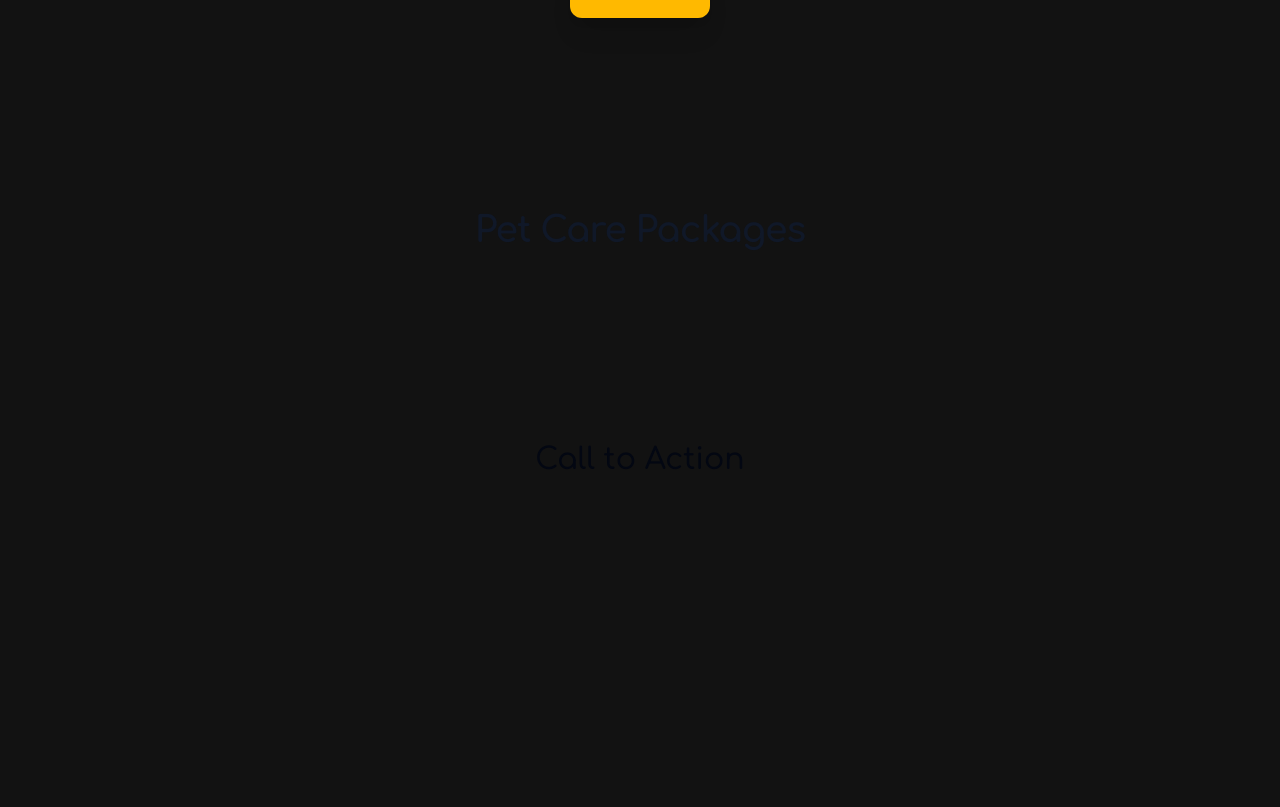
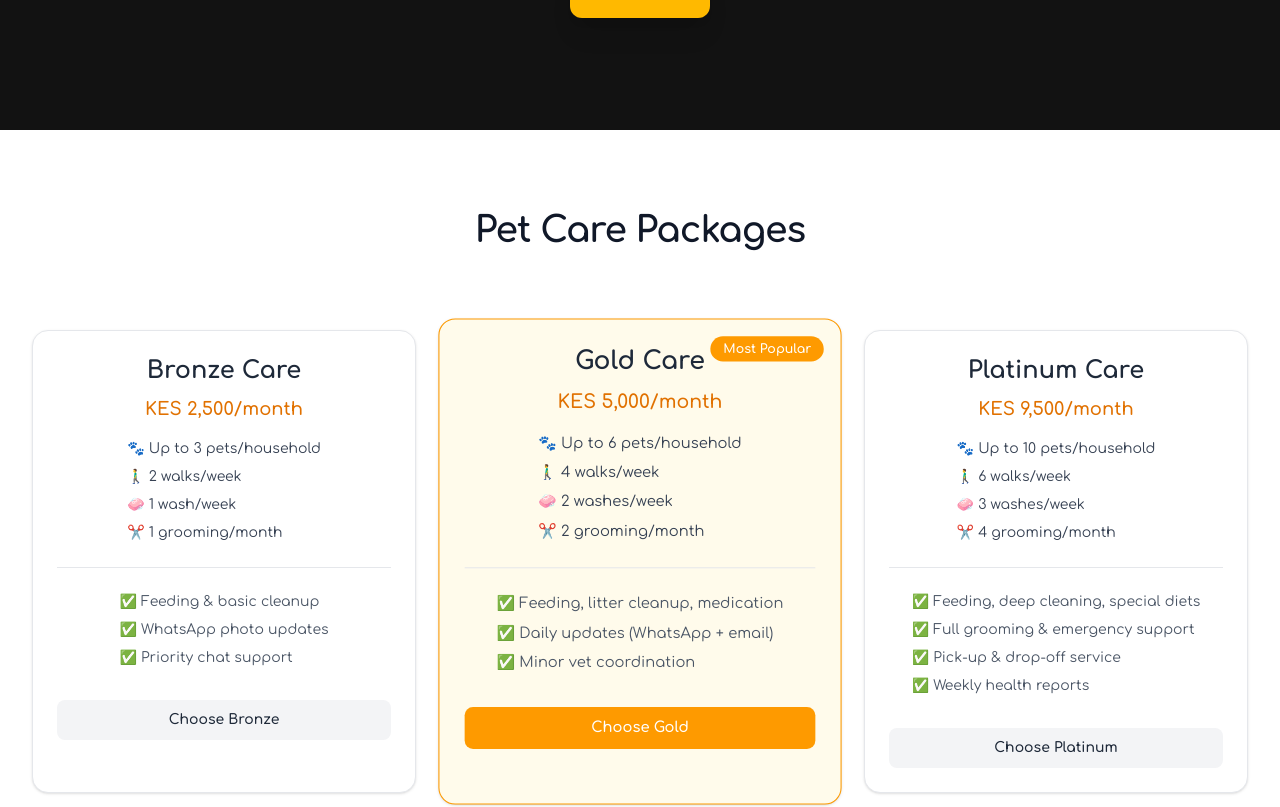
Before and after one commit to madgenius1/dianipetcare, a Next.js app in the folder frontend/: page / in a window 1280 px wide. Shown: the part 3447-4254 px from the top of the page. Built offline with nearby package versions, Linux system fonts and the light colour scheme.

Commit message:
Modified Pricing

```diff
--- a/frontend/src/app/components/landing/Pricing.tsx
+++ b/frontend/src/app/components/landing/Pricing.tsx
@@ -1,16 +1,102 @@
+export default function Pricing() {
+    const tiers = [
+        {
+            id: "bronze",
+            name: "Bronze Care",
+            price: "KES 2,500",
+            pets: "Up to 3 pets/household",
+            walks: "2 walks/week",
+            washes: "1 wash/week",
+            grooming: "1 grooming/month",
+            includes: [
+                "Feeding & basic cleanup",
+                "WhatsApp photo updates",
+                "Priority chat support",
+            ],
+        },
+        {
+            id: "gold",
+            name: "Gold Care",
+            price: "KES 5,000",
+            pets: "Up to 6 pets/household",
+            walks: "4 walks/week",
+            washes: "2 washes/week",
+            grooming: "2 grooming/month",
+            includes: [
+                "Feeding, litter cleanup, medication",
+                "Daily updates (WhatsApp + email)",
+                "Minor vet coordination",
+            ],
+            popular: true,
+        },
+        {
+            id: "platinum",
+            name: "Platinum Care",
+            price: "KES 9,500",
+            pets: "Up to 10 pets/household",
+            walks: "6 walks/week",
+            washes: "3 washes/week",
+            grooming: "4 grooming/month",
+            includes: [
+                "Feeding, deep cleaning, special diets",
+                "Full grooming & emergency support",
+                "Pick-up & drop-off service",
+                "Weekly health reports",
+            ],
+        },
+    ];
 
-
-export default function Pricing() {
     return (
-        <section className="py-12 md:py-16 lg:py-20">
+        <section className="py-12 md:py-16 lg:py-20 bg-white">
             <div className="max-w-screen-xl mx-auto px-4 md:px-6 lg:px-8">
                 <h2 className="text-3xl sm:text-4xl font-extrabold text-gray-900 mb-8 md:mb-12 text-center tracking-tight">
                     Pet Care Packages
                 </h2>
-                <div className="lg:py-8 md:py-6 py-">
 
+                {/* Pricing Grid */}
+                <div className="grid grid-cols-1 md:grid-cols-2 lg:grid-cols-3 gap-8 lg:py-8 md:py-6">
+                    {tiers.map((tier) => (
+                        <div
+                            key={tier.id}
+                            className={`relative flex flex-col items-center border rounded-2xl shadow-sm p-6 transition-all duration-300 hover:shadow-xl ${tier.popular ? "border-amber-500 scale-105 bg-amber-50" : "border-gray-200 bg-white"
+                                }`}
+                        >
+                            {tier.popular && (
+                                <span className="absolute top-4 right-4 bg-amber-500 text-white text-xs font-semibold px-3 py-1 rounded-full">
+                                    Most Popular
+                                </span>
+                            )}
+
+                            <h3 className="text-2xl font-bold text-gray-800 mb-2">{tier.name}</h3>
+                            <p className="text-lg font-semibold text-amber-600 mb-4">{tier.price}/month</p>
+
+                            <ul className="text-gray-700 text-sm space-y-2 mb-6">
+                                <li>🐾 {tier.pets}</li>
+                                <li>🚶‍♂️ {tier.walks}</li>
+                                <li>🧼 {tier.washes}</li>
+                                <li>✂️ {tier.grooming}</li>
+                            </ul>
+
+                            <div className="w-full border-t border-gray-200 mb-6" />
+
+                            <ul className="text-gray-600 text-sm space-y-2 mb-8">
+                                {tier.includes.map((item, index) => (
+                                    <li key={index}>✅ {item}</li>
+                                ))}
+                            </ul>
+
+                            <button
+                                className={`w-full py-2.5 text-sm font-semibold rounded-lg transition ${tier.popular
+                                        ? "bg-amber-500 text-white hover:bg-amber-600"
+                                        : "bg-gray-100 text-gray-800 hover:bg-gray-200"
+                                    }`}
+                            >
+                                Choose {tier.name.split(" ")[0]}
+                            </button>
+                        </div>
+                    ))}
                 </div>
             </div>
         </section>
-    )
+    );
 }
```
